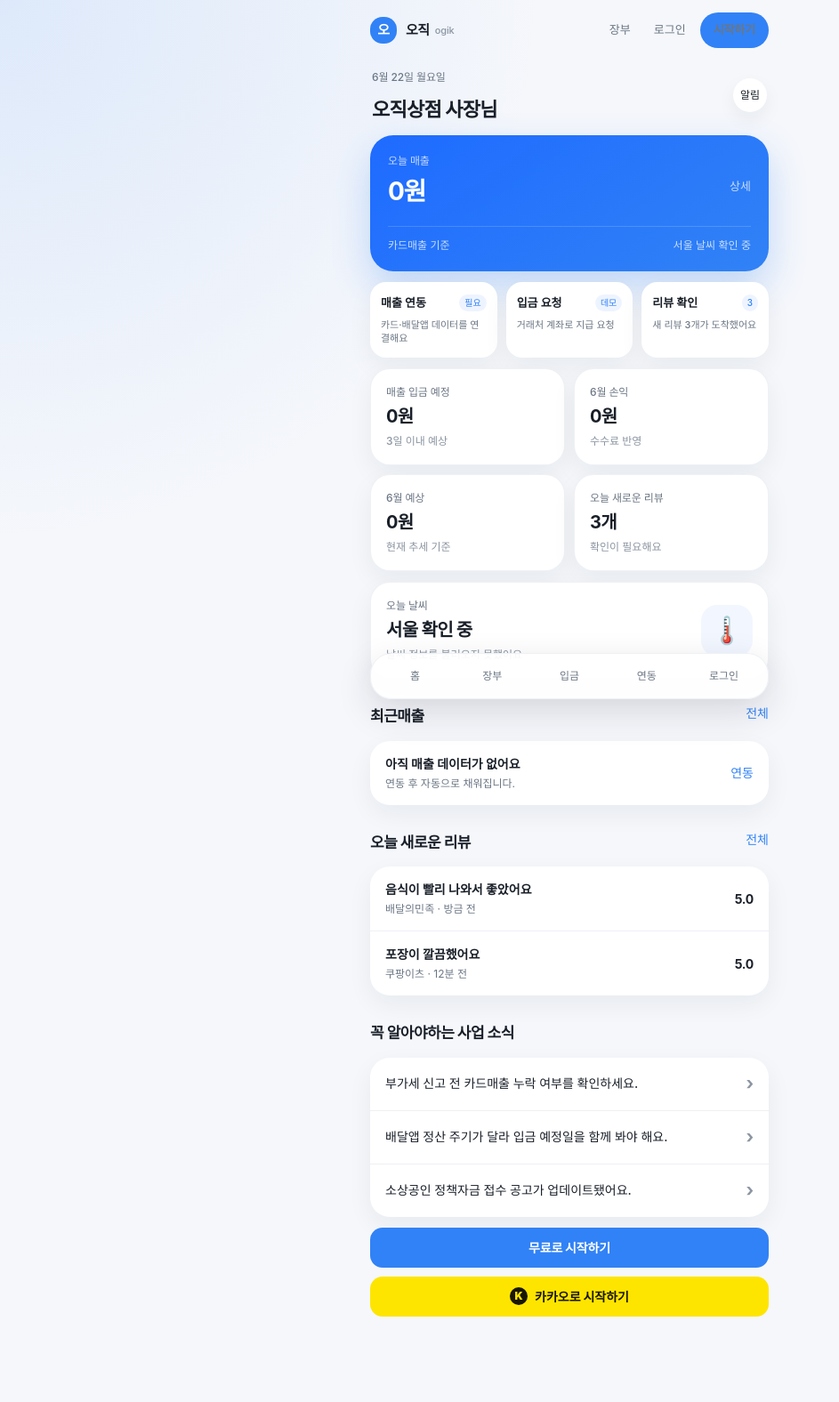
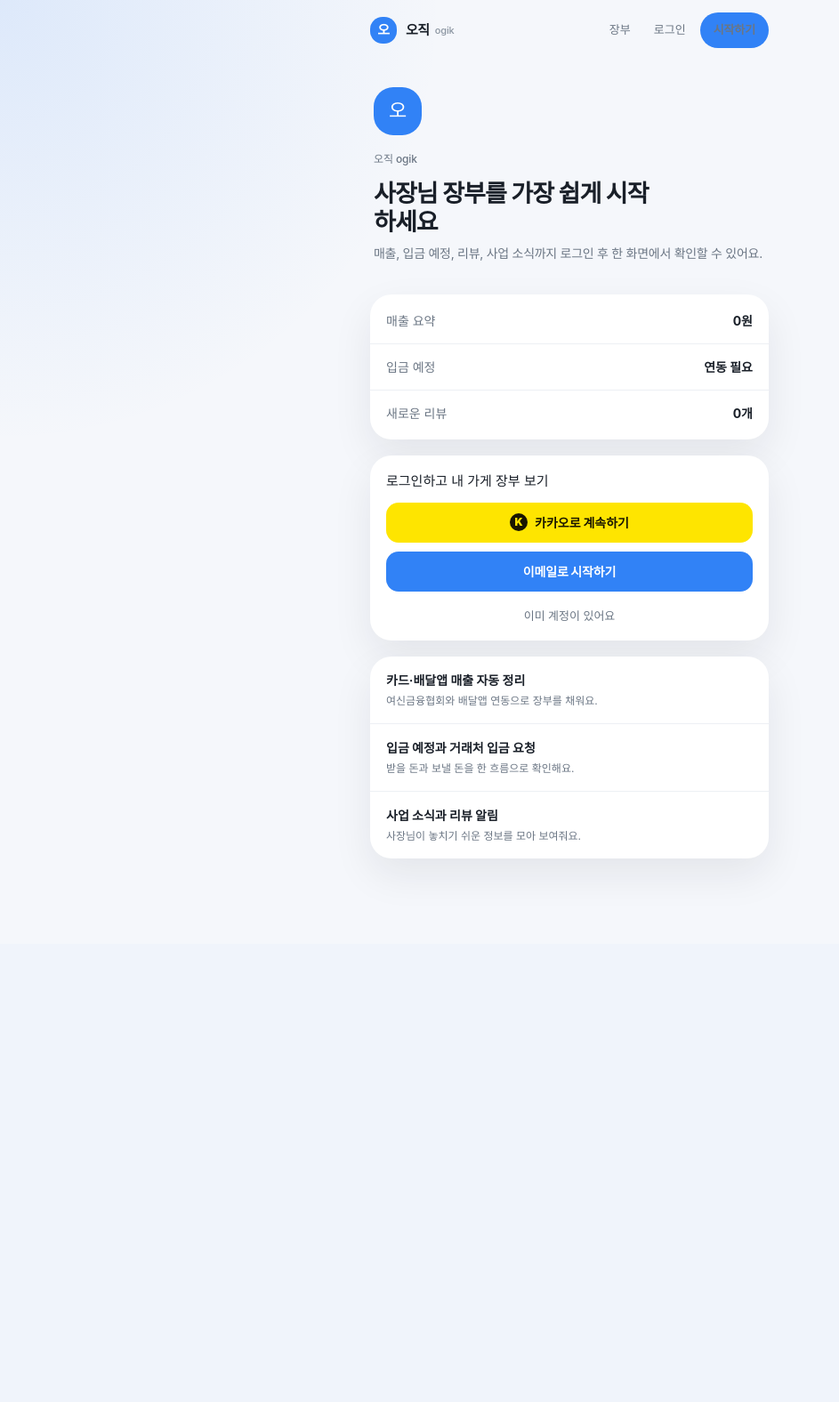
Before and after one commit to celine9-cloud/node-express, a Node server app: page / in a window 1280 px wide. Shown: the whole page at 89% size, without its empty margins (0-943 px from the left). After the commit the page ends 968 px from the top, so only its background shows below. Run offline with Node 20, Linux system fonts and the light colour scheme; data comes from the database, SQL or seed files in the repository; data that the repository does not hold is empty; some libraries are stand-ins or nearby versions.

Commit message:
Split prelogin and postlogin home screens
Co-authored-by: Bae Sohyun <celine9-cloud@users.noreply.github.com>

```diff
--- a/public/stylesheets/style.css
+++ b/public/stylesheets/style.css
@@ -515,6 +515,111 @@ p {
   color: var(--primary);
 }
 
+.guest-login-screen {
+  display: grid;
+  gap: 18px;
+  min-height: calc(100vh - 120px);
+}
+
+.guest-hero {
+  padding: 22px 4px 4px;
+}
+
+.guest-logo {
+  align-items: center;
+  background: var(--primary);
+  border-radius: 22px;
+  color: #fff;
+  display: inline-flex;
+  font-size: 22px;
+  height: 54px;
+  justify-content: center;
+  margin-bottom: 18px;
+  width: 54px;
+}
+
+.guest-hero h1 {
+  font-size: 27px;
+  max-width: 320px;
+}
+
+.guest-preview-card,
+.guest-login-card,
+.guest-benefits {
+  background: var(--surface);
+  border-radius: 24px;
+  box-shadow: var(--shadow);
+  overflow: hidden;
+}
+
+.guest-preview-card {
+  padding: 4px 0;
+}
+
+.preview-row {
+  align-items: center;
+  border-bottom: 1px solid var(--line);
+  display: flex;
+  justify-content: space-between;
+  padding: 15px 18px;
+}
+
+.preview-row:last-child {
+  border-bottom: 0;
+}
+
+.preview-row span {
+  color: var(--muted);
+}
+
+.preview-row b {
+  color: var(--text);
+}
+
+.guest-login-card {
+  display: grid;
+  gap: 10px;
+  padding: 18px;
+}
+
+.login-title {
+  color: var(--text);
+  font-size: 15px;
+  margin-bottom: 2px;
+}
+
+.login-link {
+  color: var(--muted);
+  display: block;
+  font-size: 13px;
+  padding: 8px 0 0;
+  text-align: center;
+}
+
+.guest-benefits {
+  display: grid;
+}
+
+.benefit-item {
+  border-bottom: 1px solid var(--line);
+  padding: 16px 18px;
+}
+
+.benefit-item:last-child {
+  border-bottom: 0;
+}
+
+.benefit-item strong,
+.benefit-item span {
+  display: block;
+}
+
+.benefit-item span {
+  color: var(--muted);
+  font-size: 12px;
+  margin-top: 4px;
+}
+
 .social-login {
   margin: 12px 0 4px;
 }
--- a/routes/auth.js
+++ b/routes/auth.js
@@ -219,7 +219,7 @@ router.get('/kakao', function(req, res, next) {
         return;
       }
 
-      res.redirect(consent.next || '/checkout');
+      res.redirect(consent.next || '/');
     });
     return;
   }
@@ -263,7 +263,7 @@ router.get('/kakao/callback', async function(req, res, next) {
         return;
       }
 
-      res.redirect(consent.next || '/checkout');
+      res.redirect(consent.next || '/');
     });
   } catch (error) {
     next(error);
@@ -292,7 +292,7 @@ router.post('/login', function(req, res, next) {
       return;
     }
 
-    res.redirect(values.next || '/checkout');
+    res.redirect(values.next || '/');
   });
 });
 
--- a/routes/index.js
+++ b/routes/index.js
@@ -157,7 +157,14 @@ async function buildDashboard() {
 /* GET home page. */
 router.get('/', async function(req, res, next) {
   try {
-    res.render('index', {
+    if (!req.session.userId) {
+      res.render('home/guest', {
+        title: '오직(ogik) 로그인',
+      });
+      return;
+    }
+
+    res.render('home/dashboard', {
       title: '오직(ogik)',
       dashboard: await buildDashboard(),
     });
--- a/views/index.pug
+++ b/views/home/dashboard.pug
@@ -1,4 +1,4 @@
-extends layout
+extends ../layout
 
 mixin money(value)
   | #{Number(value || 0).toLocaleString('ko-KR')}원
@@ -110,10 +110,4 @@ block content
           b ›
 
     .bottom-actions
-      if currentUser
-        a.button-link(href='/integrations') 매출 연동하기
-      else
-        a.button-link(href='/auth/signup') 무료로 시작하기
-        a.kakao-button(href='/auth/terms?provider=kakao')
-          span.kakao-mark K
-          span 카카오로 시작하기
+      a.button-link(href='/integrations') 매출 연동하기
--- /dev/null
+++ b/views/home/guest.pug
@@ -0,0 +1,40 @@
+extends ../layout
+
+block content
+  .guest-login-screen
+    .guest-hero
+      .guest-logo
+        span 오
+      p.eyebrow 오직 ogik
+      h1 사장님 장부를 가장 쉽게 시작하세요
+      p.description 매출, 입금 예정, 리뷰, 사업 소식까지 로그인 후 한 화면에서 확인할 수 있어요.
+
+    .guest-preview-card
+      .preview-row
+        span 매출 요약
+        b 0원
+      .preview-row
+        span 입금 예정
+        b 연동 필요
+      .preview-row
+        span 새로운 리뷰
+        b 0개
+
+    .guest-login-card
+      p.login-title 로그인하고 내 가게 장부 보기
+      a.kakao-button(href='/auth/terms?provider=kakao')
+        span.kakao-mark K
+        span 카카오로 계속하기
+      a.primary-button(href='/auth/signup') 이메일로 시작하기
+      a.login-link(href='/auth/login') 이미 계정이 있어요
+
+    .guest-benefits
+      .benefit-item
+        strong 카드·배달앱 매출 자동 정리
+        span 여신금융협회와 배달앱 연동으로 장부를 채워요.
+      .benefit-item
+        strong 입금 예정과 거래처 입금 요청
+        span 받을 돈과 보낼 돈을 한 흐름으로 확인해요.
+      .benefit-item
+        strong 사업 소식과 리뷰 알림
+        span 사장님이 놓치기 쉬운 정보를 모아 보여줘요.
--- a/views/layout.pug
+++ b/views/layout.pug
@@ -26,18 +26,15 @@ html
             a.button-link(href='/auth/signup') 시작하기
       main.app-main
         block content
-      nav.bottom-tab
-        a(href='/')
-          span 홈
-        a(href='/sales')
-          span 장부
-        a(href='/transfers')
-          span 입금
-        a(href='/integrations')
-          span 연동
-        if currentUser
+      if currentUser
+        nav.bottom-tab
+          a(href='/')
+            span 홈
+          a(href='/sales')
+            span 장부
+          a(href='/transfers')
+            span 입금
+          a(href='/integrations')
+            span 연동
           a(href='/checkout')
             span 내정보
-        else
-          a(href='/auth/login')
-            span 로그인
```
Also changed, not shown: README.md.
